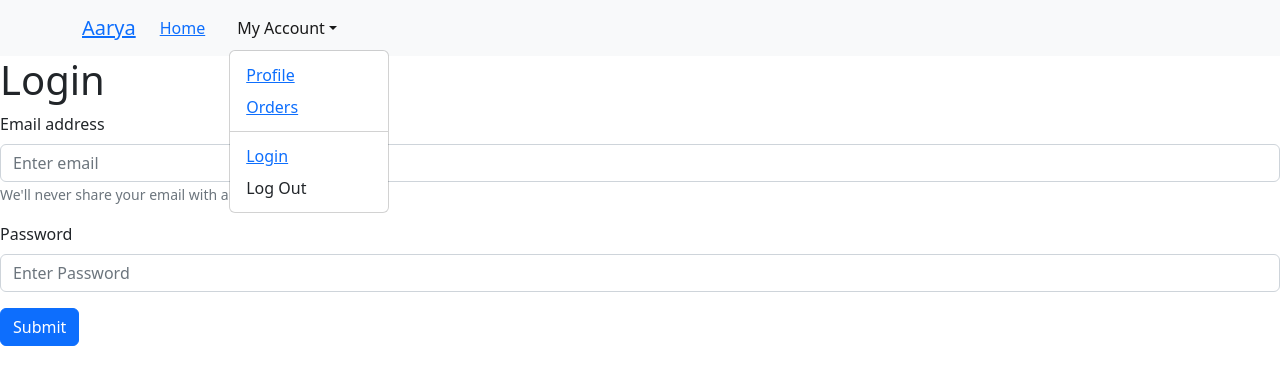
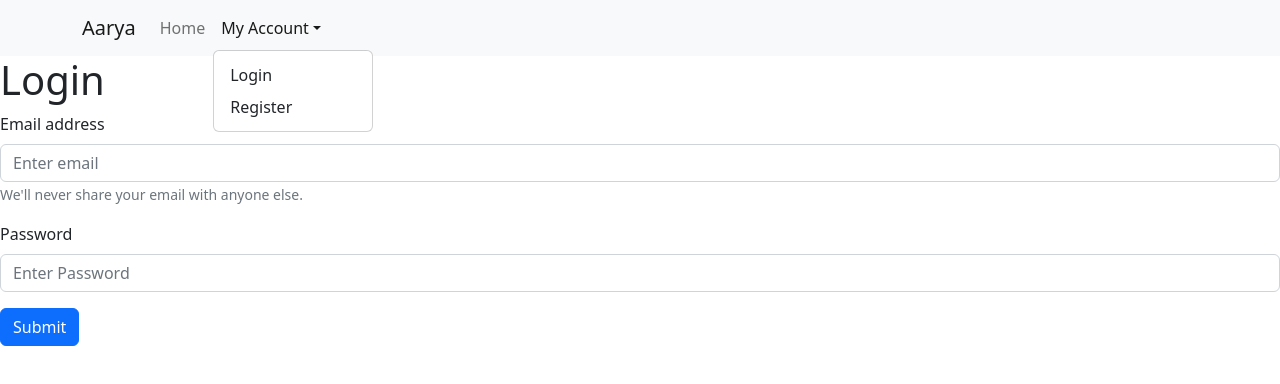
Before and after one commit to sathiraguruge/aarya, a React (Create React App) app in the folder frontend/: page /login in a window 1280 px wide. Both pictures are taken after a click on the button "My Account". Shown: the top 384 px of the page. Built offline with nearby package versions, Linux system fonts and the light colour scheme.

Commit message:
UI Improvements

```diff
--- a/frontend/package.json
+++ b/frontend/package.json
@@ -8,6 +8,7 @@
     "@testing-library/user-event": "^13.5.0",
     "axios": "^1.3.0",
     "bootstrap": "^5.2.3",
+    "joi": "^17.7.1",
     "react": "^18.2.0",
     "react-bootstrap": "^2.7.1",
     "react-dom": "^18.2.0",
--- a/frontend/src/App.js
+++ b/frontend/src/App.js
@@ -8,13 +8,42 @@ import Orders from "./components/orders";
 import MyAccount from "./components/profile";
 import { Navigate, Route, Routes } from "react-router-dom";
 import React, { Component } from "react";
+import authService from "./services/authService";
 
-function App() {
+class App extends Component {
+  state = {
+    user: {
+      isLoggedIn: false,
+    },
+  };
+
+  componentDidMount() {
+    let user = {
+      isLoggedIn: false,
+    };
+    user["isLoggedIn"] = authService.isLoggedIn();
+    this.setState({ user });
+  }
+
+  handleLogin = (loginBool) => {
+    let user = {
+      isLoggedIn: loginBool,
+    };
+    this.setState({ user });
+  };
+
+  render() {
     return (
       <React.Fragment>
-      <NavigationBar />
+        <NavigationBar
+          user={this.state.user}
+          onHandleLogin={this.handleLogin}
+        />
         <Routes>
-        <Route path="/login" element={<Login />} />
+          <Route
+            path="/login"
+            element={<Login onHandleLogin={this.handleLogin} />}
+          />
           <Route path="/register" element={<Register />} />
           <Route path="/orders" element={<Orders />} />
           <Route path="/profile" element={<MyAccount />} />
@@ -25,5 +54,6 @@ function App() {
       </React.Fragment>
     );
   }
+}
 
 export default App;
--- a/frontend/src/components/common/navBar.jsx
+++ b/frontend/src/components/common/navBar.jsx
@@ -3,39 +3,66 @@ import { Link } from "react-router-dom";
 import { Container, Nav, Navbar, NavDropdown } from "react-bootstrap";
 import authService from "../../services/authService";
 
-const NavigationBar = () => {
+const renderNavItem = (label, to) => {
+  return (
+    <Nav.Link>
+      <Link to={to} style={{ color: "inherit", textDecoration: "inherit" }}>
+        {label}
+      </Link>
+    </Nav.Link>
+  );
+};
+const renderDropDownItem = (label, to) => {
+  return (
+    <NavDropdown.Item>
+      <Link to={to} style={{ color: "inherit", textDecoration: "inherit" }}>
+        {label}
+      </Link>
+    </NavDropdown.Item>
+  );
+};
+
+const NavigationBar = ({ user, onHandleLogin }) => {
   return (
     <React.Fragment>
       <Navbar bg="light" expand="lg">
         <Container>
           <Navbar.Brand>
-            <Link to="/">Aarya</Link>
+            <Link
+              to="/"
+              style={{ color: "inherit", textDecoration: "inherit" }}
+            >
+              Aarya
+            </Link>
           </Navbar.Brand>
           <Navbar.Toggle aria-controls="basic-navbar-nav" />
           <Navbar.Collapse id="basic-navbar-nav">
             <Nav className="me-auto">
-              <Nav.Link>
-                <Link to="/">Home</Link>
-              </Nav.Link>
-              <Nav.Link></Nav.Link>
+              {renderNavItem("Home", "/")}
               <NavDropdown title="My Account" id="basic-nav-dropdown">
-                <NavDropdown.Item>
-                  <Link to="/profile">Profile</Link>
-                </NavDropdown.Item>
-                <NavDropdown.Item>
-                  <Link to="/orders">Orders</Link>
-                </NavDropdown.Item>
+                {user.isLoggedIn && (
+                  <React.Fragment>
+                    {renderDropDownItem("Profile", "/profile")}
+                    {renderDropDownItem("Orders", "/orders")}
                     <NavDropdown.Divider />
-                <NavDropdown.Item>
-                  <Link to="/login">Login</Link>
-                </NavDropdown.Item>
+                  </React.Fragment>
+                )}
+                {!user.isLoggedIn && (
+                  <React.Fragment>
+                    {renderDropDownItem("Login", "/login")}
+                    {renderDropDownItem("Register", "/register")}
+                  </React.Fragment>
+                )}
+                {user.isLoggedIn && (
                   <NavDropdown.Item
                     onClick={() => {
+                      onHandleLogin(false);
                       authService.logout();
                     }}
                   >
                     Log Out
                   </NavDropdown.Item>
+                )}
               </NavDropdown>
             </Nav>
           </Navbar.Collapse>
--- a/frontend/src/components/common/textField.jsx
+++ b/frontend/src/components/common/textField.jsx
@@ -10,12 +10,12 @@ const TextField = ({
   placeholder,
   hint,
   isDisabled,
+  error,
 }) => {
   return (
-    <Form.Group className="mb-3" controlId="formBasicEmail">
+    <Form.Group className="mb-3" controlId={name}>
       <Form.Label>{label}</Form.Label>
       <Form.Control
-        id={id}
         type={type}
         onChange={onChange}
         value={value}
@@ -23,6 +23,9 @@ const TextField = ({
         placeholder={placeholder}
         disabled={isDisabled === true ? true : false}
       />
+      {true && (
+        <Form.Control.Feedback type="invalid">Invalid</Form.Control.Feedback>
+      )}
       <Form.Text className="text-muted">{hint}</Form.Text>
     </Form.Group>
   );
--- a/frontend/src/components/home.jsx
+++ b/frontend/src/components/home.jsx
@@ -18,7 +18,7 @@ class Home extends Component {
       <div>
         <h1>Arrya</h1>
         {this.state.items.map((item) => (
-          <Card style={{ width: "18rem" }}>
+          <Card style={{ width: "18rem" }} key={item._id}>
             <Card.Img variant="top" src="holder.js/100px180" />
             <Card.Body>
               <Card.Title>{item.name}</Card.Title>
--- a/frontend/src/components/login.jsx
+++ b/frontend/src/components/login.jsx
@@ -3,6 +3,7 @@ import CustomForm from "./common/form";
 import authService from "../services/authService";
 import Button from "react-bootstrap/Button";
 import Form from "react-bootstrap/Form";
+import Joi from "joi";
 
 class Login extends CustomForm {
   state = {
@@ -13,8 +14,23 @@ class Login extends CustomForm {
   };
 
   doSubmit = async () => {
+    // this.validate();
     const { email, password } = this.state.data;
-    await authService.login(email, password);
+    if (await authService.login(email, password))
+      this.props.onHandleLogin(true);
+  };
+
+  validate = () => {
+    const { email, password } = this.state.data;
+    const schema = Joi.object({
+      email: Joi.string().required(),
+      password: Joi.string().required(),
+    });
+    const { error, value } = schema.validate(
+      { email, password },
+      { abortEarly: false }
+    );
+    console.log(error);
   };
 
   render() {
--- a/frontend/src/services/authService.js
+++ b/frontend/src/services/authService.js
@@ -7,7 +7,9 @@ const login = async function (email, password) {
   });
   if (response.status === 200) {
     localStorage.setItem("token", response.headers["x-auth-token"]);
+    return true;
   }
+  return false;
 };
 
 const logout = function () {
@@ -28,4 +30,5 @@ export default {
   login,
   logout,
   getToken,
+  isLoggedIn,
 };
```
Also changed, not shown: 1 other file (tests, documents, lock files or other folders). Lines whose indentation alone changed are shown as unchanged.
